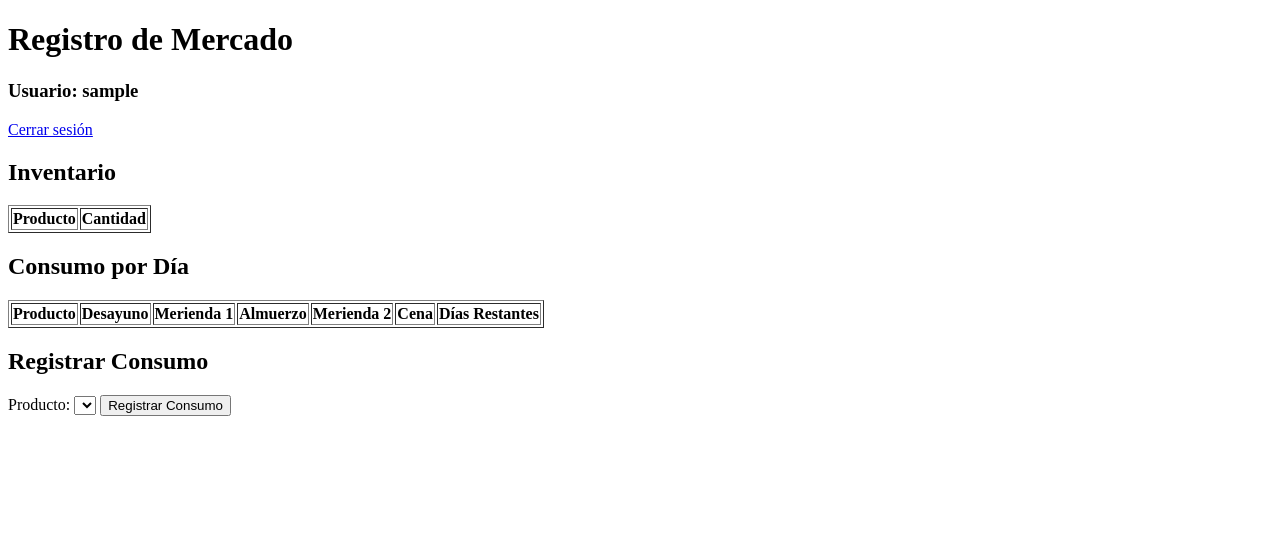
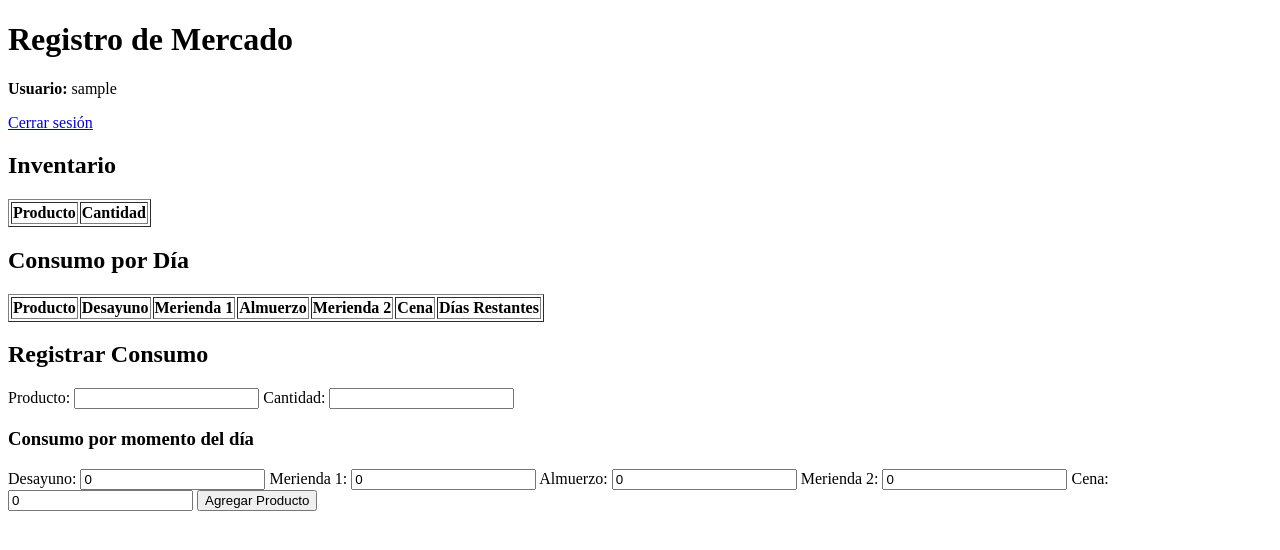
Before and after one commit to Aryamt22/registro-mercado, a Flask app: page / in a window 1280 px wide. Shown: the top 550 px of the page. Run offline with Flask 3, Linux system fonts and the light colour scheme; the visitor is signed in with stand-in values (Sample User, id 1); lists and menus that the app fills with data are empty.

Commit message:
Update index.html

```diff
--- a/templates/index.html
+++ b/templates/index.html
@@ -4,28 +4,76 @@
     <meta charset="UTF-8">
     <meta name="viewport" content="width=device-width, initial-scale=1.0">
     <title>Registro de Mercado</title>
+    <script>
+        function agregarProducto() {
+            const producto = document.getElementById("producto").value;
+            const cantidad = document.getElementById("cantidad").value;
+
+            if (!producto || !cantidad || cantidad <= 0) {
+                alert("Ingrese un producto válido y una cantidad mayor a 0");
+                return;
+            }
+
+            const consumos = {};
+            document.querySelectorAll(".consumo").forEach(input => {
+                consumos[input.name] = input.value || 0;
+            });
+
+            fetch("/agregar", {
+                method: "POST",
+                headers: { "Content-Type": "application/json" },
+                body: JSON.stringify({ producto, cantidad, consumo: consumos })
+            })
+            .then(response => response.json())
+            .then(data => {
+                if (data.message) {
+                    actualizarTabla(data.inventario);
+                } else {
+                    alert(data.error);
+                }
+            })
+            .catch(error => console.error("Error:", error));
+        }
+
+        function actualizarTabla(inventario) {
+            const tablaInventario = document.getElementById("tablaInventario");
+            tablaInventario.innerHTML = "";
+
+            Object.keys(inventario).forEach(producto => {
+                const tr = document.createElement("tr");
+                tr.innerHTML = `<td>${producto}</td><td>${inventario[producto].cantidad}</td>`;
+                tablaInventario.appendChild(tr);
+            });
+        }
+    </script>
 </head>
 <body>
     <h1>Registro de Mercado</h1>
-    <h3>Usuario: {{ usuario }}</h3>
-    <a href="{{ url_for('logout') }}">Cerrar sesión</a>
+
+    <p><strong>Usuario:</strong> {{ usuario }}</p>
+    <p><a href="{{ url_for('logout') }}">Cerrar sesión</a></p>
 
     <h2>Inventario</h2>
     <table border="1">
+        <thead>
             <tr>
                 <th>Producto</th>
                 <th>Cantidad</th>
             </tr>
+        </thead>
+        <tbody id="tablaInventario">
             {% for producto, data in inventario.items() %}
             <tr>
                 <td>{{ producto }}</td>
                 <td>{{ data.cantidad }}</td>
             </tr>
             {% endfor %}
+        </tbody>
     </table>
 
     <h2>Consumo por Día</h2>
     <table border="1">
+        <thead>
             <tr>
                 <th>Producto</th>
                 {% for momento in momentos %}
@@ -33,46 +81,34 @@
                 {% endfor %}
                 <th>Días Restantes</th>
             </tr>
+        </thead>
+        <tbody>
             {% for producto, data in inventario.items() %}
             <tr>
                 <td>{{ producto }}</td>
                 {% for momento in momentos %}
                 <td>{{ data.consumo[momento] }}</td>
                 {% endfor %}
-            <td>{{ data.dias_restantes }}</td>
+                <td>{{ (data.cantidad // sum(data.consumo.values())) if sum(data.consumo.values()) > 0 else 1 }}</td>
             </tr>
             {% endfor %}
+        </tbody>
     </table>
 
     <h2>Registrar Consumo</h2>
-    <form id="registrarConsumoForm">
+    <form onsubmit="event.preventDefault(); agregarProducto();">
         <label for="producto">Producto:</label>
-        <select id="producto">
-            {% for producto in inventario.keys() %}
-            <option value="{{ producto }}">{{ producto }}</option>
+        <input type="text" id="producto" required>
+        <label for="cantidad">Cantidad:</label>
+        <input type="number" id="cantidad" required>
+
+        <h3>Consumo por momento del día</h3>
+        {% for momento in momentos %}
+            <label>{{ momento }}:</label>
+            <input type="number" name="{{ momento }}" class="consumo" value="0">
         {% endfor %}
-        </select>
-        <button type="submit">Registrar Consumo</button>
+
+        <button type="submit">Agregar Producto</button>
     </form>
-
-    <script>
-        document.getElementById("registrarConsumoForm").addEventListener("submit", function(event) {
-            event.preventDefault();
-            const producto = document.getElementById("producto").value;
-
-            fetch("/registrar_consumo", {
-                method: "POST",
-                headers: { "Content-Type": "application/json" },
-                body: JSON.stringify({ producto: producto })
-            })
-            .then(response => response.json())
-            .then(data => {
-                if (data.message) alert(data.message);
-                if (data.warning) alert(data.warning);
-                location.reload();
-            })
-            .catch(error => console.error("Error:", error));
-        });
-    </script>
 </body>
 </html>
```
Lines whose indentation alone changed are shown as unchanged.
